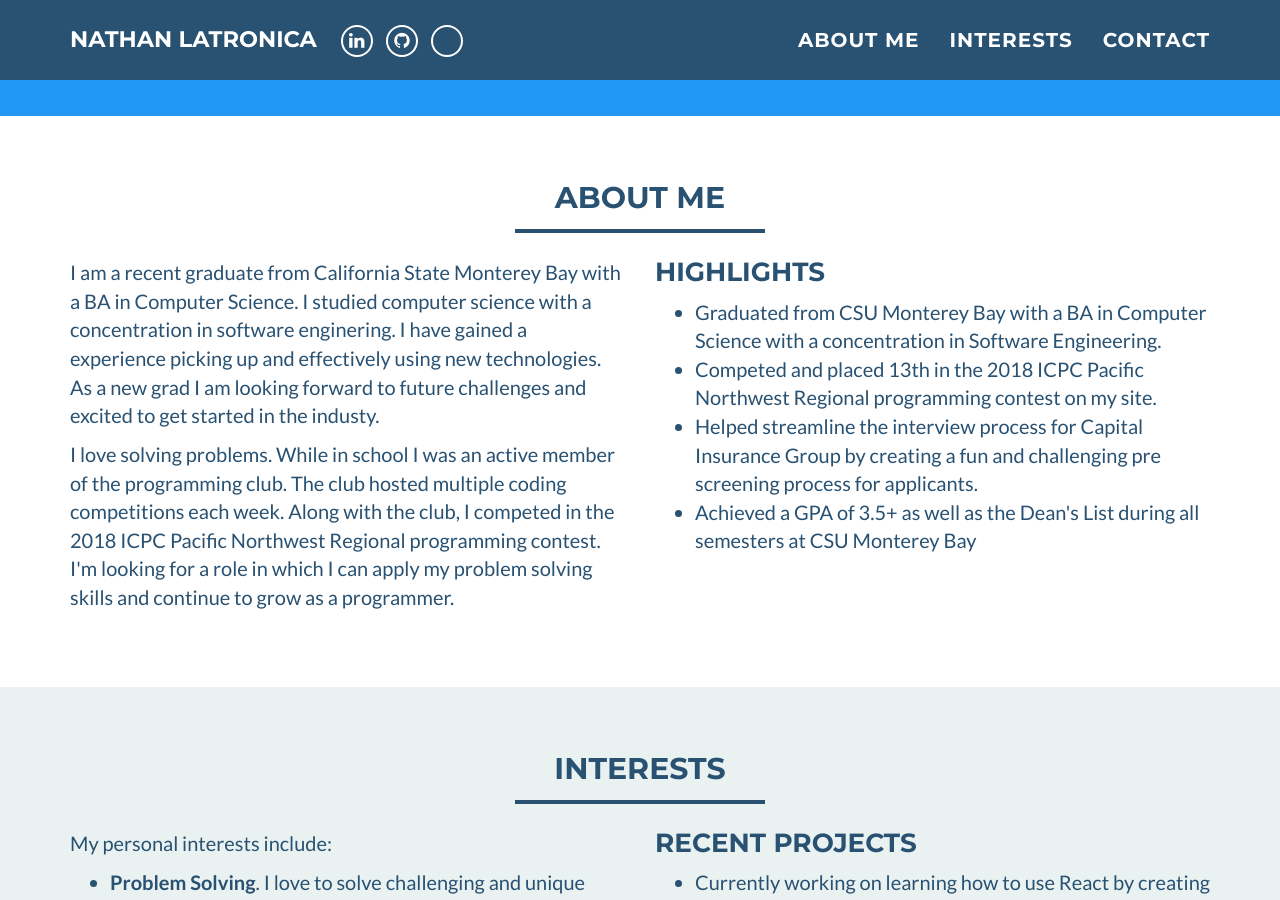
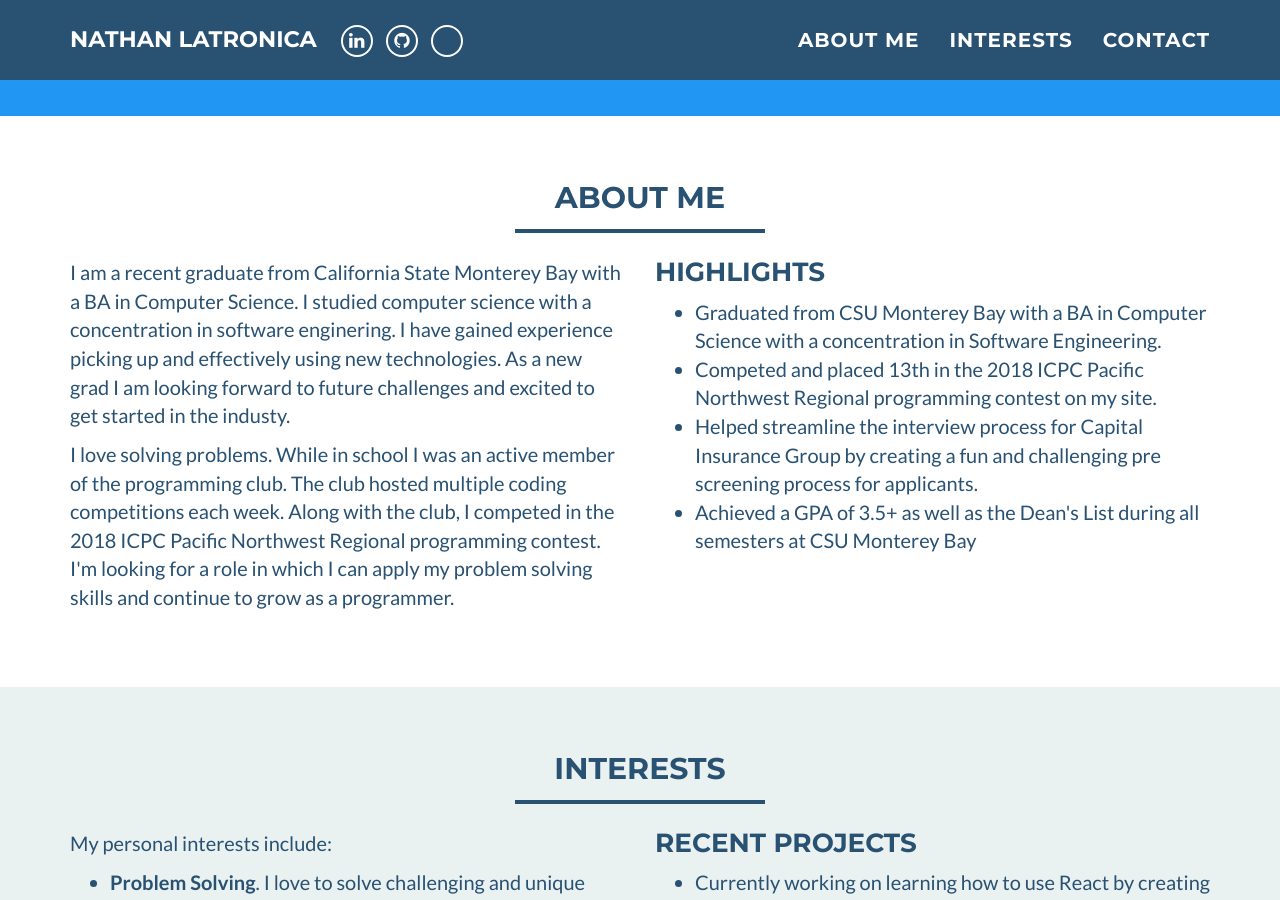
Before and after one commit to nathanlatronica/nathanlatronica.github.io, a Jekyll site: the page built from index.html, in a window 1280 px wide and 900 px high, scrolled down 458 px. Built offline with Jekyll 4.4.1, drawn with Linux system fonts in a browser that asks for light colours.

```diff
--- a/_includes/about_me.html
+++ b/_includes/about_me.html
@@ -10,7 +10,7 @@
 	    <div class="col-sm-6">
     		<p>
           I am a recent graduate from California State Monterey Bay with a BA in Computer Science. I studied
-          computer science with a concentration in software enginering. I have gained a experience picking up
+          computer science with a concentration in software enginering. I have gained experience picking up
           and effectively using new technologies. As a new grad I am looking forward to future challenges and
           excited to get started in the industy.
 
```
